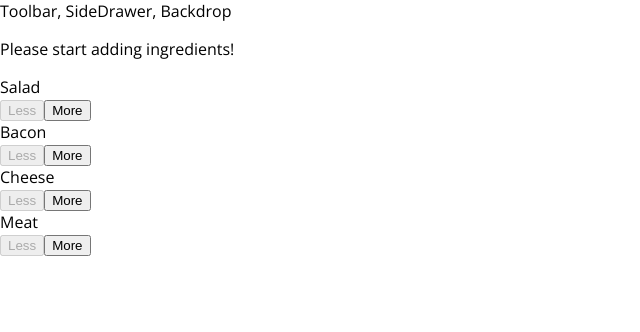
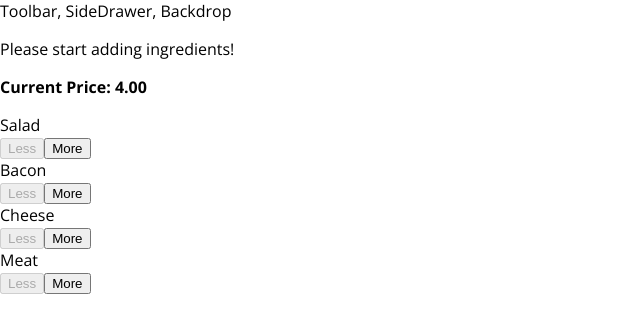
Before and after one commit to bruno-farias/burguer-builder, a React app: page / in a window 1280 px wide. Shown: the top 332 px of the page, without its empty margins (0-640 px from the left). Built offline with nearby package versions, Linux system fonts and the light colour scheme.

Commit message:
Showing burger price

```diff
--- a/src/components/Burguer/BuildControls/BuildControls.jsx
+++ b/src/components/Burguer/BuildControls/BuildControls.jsx
@@ -11,6 +11,7 @@
 
 const buildControls = (props) => (
   <div className={classes.BuildControls}>
+  <strong><p>Current Price: {props.price.toFixed(2)}</p></strong>
     {controls.map(ctrl => (
       <BuildControl
         key={ctrl.label}
--- a/src/containers/BurgerBuilder/BurgerBuilder.jsx
+++ b/src/containers/BurgerBuilder/BurgerBuilder.jsx
@@ -69,7 +69,8 @@
         <BuildControls
           ingredientAdded={this.addIngredientHandler}
           ingredientRemoved={this.removeIngredientHandler}
-          disable={disabledInfo} />
+          disable={disabledInfo}
+          price={this.state.totalPrice} />
       </Aux>
     )
   }
```
